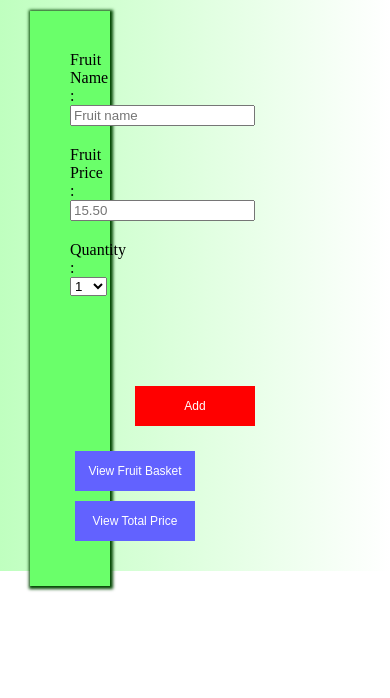
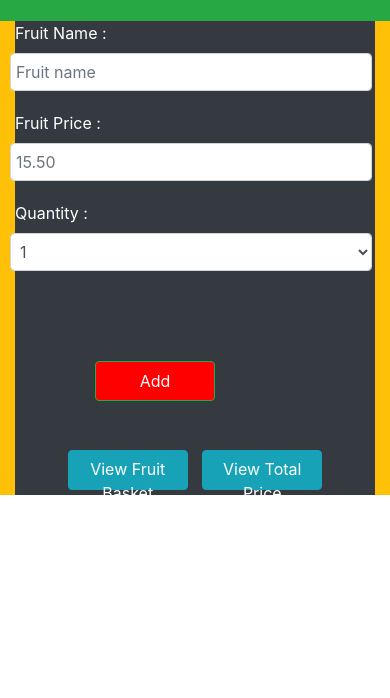
Before and after one commit to Raj6795/Fruit-Shop, a plain HTML site: page index.html in a window 390 px wide. Shown: the part 146-844 px from the top of the page. Drawn offline with nearby package versions, Linux system fonts and the light colour scheme.

Commit message:
Bootstrap and responsiveness added

```diff
--- a/index.html
+++ b/index.html
@@ -3,66 +3,63 @@
     <head>
         <title>Fruit Shop</title>
         <link rel="stylesheet" href="style.css">
+        <link rel="stylesheet" href="https://stackpath.bootstrapcdn.com/bootstrap/4.5.2/css/bootstrap.min.css" integrity="sha384-JcKb8q3iqJ61gNV9KGb8thSsNjpSL0n8PARn9HuZOnIxN0hoP+VmmDGMN5t9UJ0Z" crossorigin="anonymous">
     </head>
 
     <body>
 
-        <h1>Fruit Shop</h1>
-        <!--
-        <ol>
-        <li>Create a Form with following fields</li>
-        <li>Follow the alignments - Labels in left, Fields in right, Buttons in center</li>
-        <li>Add Background color to form</li>
-        <li>Add Three fruits with price and quantity</li>
-        <li>Store the ordered fruits</li>
-        <li>Display the "Fruit Basket" in a table</li>
-        <li>Add a "Remove" button in Fruit basket at end of each item</li>
-        <li>Display fruits on the basket in Alphabetical order</li>
-        <li>Calculate the total price for items in the Fruit basket</li>
-        </ol>
-        <h1>Order Fruits</h1>
-        Fruit Name&nbsp;: <input type="text" placeholder="Fruit name">
-        <br><br>
-        Price&nbsp;: <input type="text" placeholder="15.50">
-        <br><br>
-        Quantity : &nbsp;<select>
-        <option>1</option>
-        <option>5</option>
-        <option>10</option>
-        </select>
-        <br><br>
-        <button type="submit" >Add</button><br><br>
-        <button >View Fruit Basket</button>&nbsp;&nbsp;
-        <button >View Total Price</button>
-        -->
-        <div class="gridview">
-            <div class="form">
-                <form>
-                    <label for="fruit-name">Fruit Name : </label>
-                    <input type="text" id="fruit-name" name="fruit-name" placeholder="Fruit name" required><br>
+        <div class="container bg-success text-white p-3">
+            <h1 class="display-4 text-center">Fruit Shop</h1>
+        </div>
 
-                    <label for="fruit-price">Fruit Price : </label>
-                    <input type="number" id="fruit-price" name="fruit-price" placeholder="15.50" required><br>
+        <div class="container-fluid">
+            <div class="row content bg-primary">
+                <div class="col-sm-4 bg-warning text-center text-white p-sm-0">
+                    <form class="was-validation pl-sm-2 bg-dark">
+                        <div class="form-row pr-2">
+                            <label for="fruit-name" class="col-sm-4 text-left fruit-input">Fruit Name : </label>
+                            <input type="text" class='col-sm-7 mb-sm-2 form-control' id="fruit-name" name="fruit-name" placeholder="Fruit name" required>
+                        </div>
 
-                    <label for="fruit-quantity">Quantity : </label>
-                    <select name="fruit-quantity" id="fruit-quantity" required>
-                        <option value="1">1</option>
-                        <option value="5">5</option>
-                        <option value="10">10</option>
-                    </select> <br>
-                    <button type="submit" id="add-btn" class="btn">Add</button> <br>
-                    <button type="button" id="fruit-basket" class="btn">View Fruit Basket</button>
-                    <button type="button" id="total-price" class="btn">View Total Price</button>
-                </form>
+                        <div class="form-row pr-2">
+                            <label for="fruit-price" class="col-sm-4 text-left fruit-input">Fruit Price : </label>
+                            <input type="number" class="col-sm-7 mb-sm-2 form-control" id="fruit-price" name="fruit-price" placeholder="15.50" required>
+                        </div>
+
+                        <div class="form-row pr-2 form-group">
+                            <label for="fruit-quantity" class="col-sm-4 text-left fruit-input">Quantity : </label>
+                            <select name="fruit-quantity" class="col-sm-7 form-control" id="fruit-quantity">
+                                <option value="1">1</option>
+                                <option value="5">5</option>
+                                <option value="10">10</option>
+                            </select>
+                        </div>
+
+                        <div class="container">
+                            <button type="submit" class="btn btn-success btn-block" id="add-btn">Add</button> <br>
+                            <button type="button" class="btn btn-info mb-sm-2" id="fruit-basket">View Fruit Basket</button>
+                            <button type="button" class="btn btn-info mb-sm-2" id="total-price">View Total Price</button>
+                        </div>
+                    </form>
+
+                    <div class="total bg-warning hidden" id="total-div">
+                        <!-- <p class="display-4">Total: 100</p> -->
+                    </div>
+                </div>
+
+                <div class="col-sm-8 container-fluid hidden" id="list">
+                    <!-- <div class="mt-sm-3 bg-light alert flexview">
+                        <p class="large">Dummy data</p>
+                        <button type="button" class="col-sm-2 remove-btn">Remove</button>
+                    </div> -->
+                </div>
             </div>
 
-            <div class="list hidden" id="list">
-                <!-- <p>Dummy data <span><button type="button" class="btn remove-btn">Remove</button></span></p> -->
-            </div>
         </div>
 
-        <div class="total hidden" id="total-div"></div>
-
         <script src="app.js"></script>
+        <script src="https://code.jquery.com/jquery-3.5.1.slim.min.js" integrity="sha384-DfXdz2htPH0lsSSs5nCTpuj/zy4C+OGpamoFVy38MVBnE+IbbVYUew+OrCXaRkfj" crossorigin="anonymous"></script>
+        <script src="https://cdn.jsdelivr.net/npm/popper.js@1.16.1/dist/umd/popper.min.js" integrity="sha384-9/reFTGAW83EW2RDu2S0VKaIzap3H66lZH81PoYlFhbGU+6BZp6G7niu735Sk7lN" crossorigin="anonymous"></script>
+        <script src="https://stackpath.bootstrapcdn.com/bootstrap/4.5.2/js/bootstrap.min.js" integrity="sha384-B4gt1jrGC7Jh4AgTPSdUtOBvfO8shuf57BaghqFfPlYxofvL8/KUEfYiJOMMV+rV" crossorigin="anonymous"></script>
     </body>
 </html>
```
